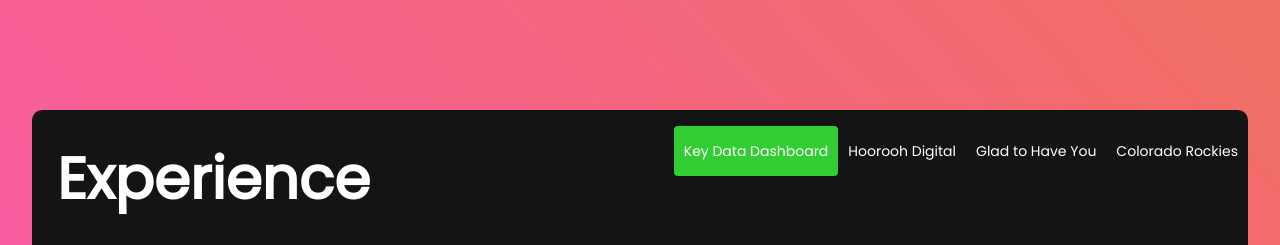
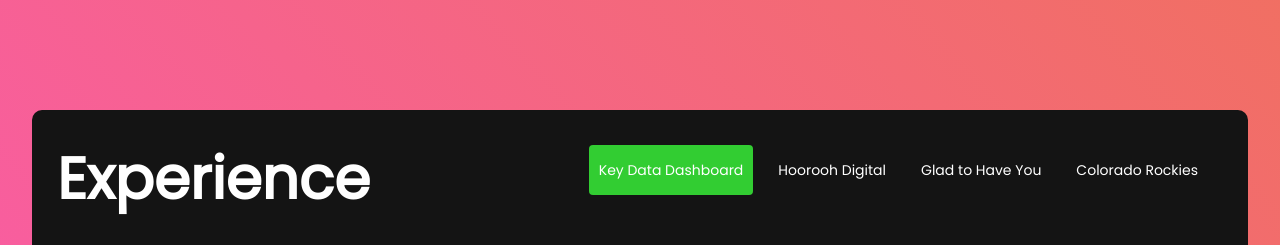
Before and after one commit to bryceleonard/portfolio, a React (Create React App) app: page / in a window 1280 px wide. Shown: the part 820-1065 px from the top of the page. Built offline with nearby package versions, Linux system fonts and the light colour scheme.

Commit message:
final update

```diff
--- a/src/scss/experience.scss
+++ b/src/scss/experience.scss
@@ -56,6 +56,8 @@
     text-align: right;
     height: 50px;
     width: 70%;
+    margin-top: 35px;
+    margin-right: 25px;
     @media (max-width: 460px) {
         width: 95%;
         border-bottom: 2px solid white;
@@ -71,6 +73,7 @@
         display: inline-block;
         cursor: pointer;
         font-size: 14px;
+        margin-right: 15px;
 
             li:hover {
             background-color: #32CD32;
@@ -78,7 +81,7 @@
             border-radius: 4px;
             }
             @media (max-width: 460px) {
-
+                margin: 0px;
                 width: 95%;
                 text-align: left;
             }
```
